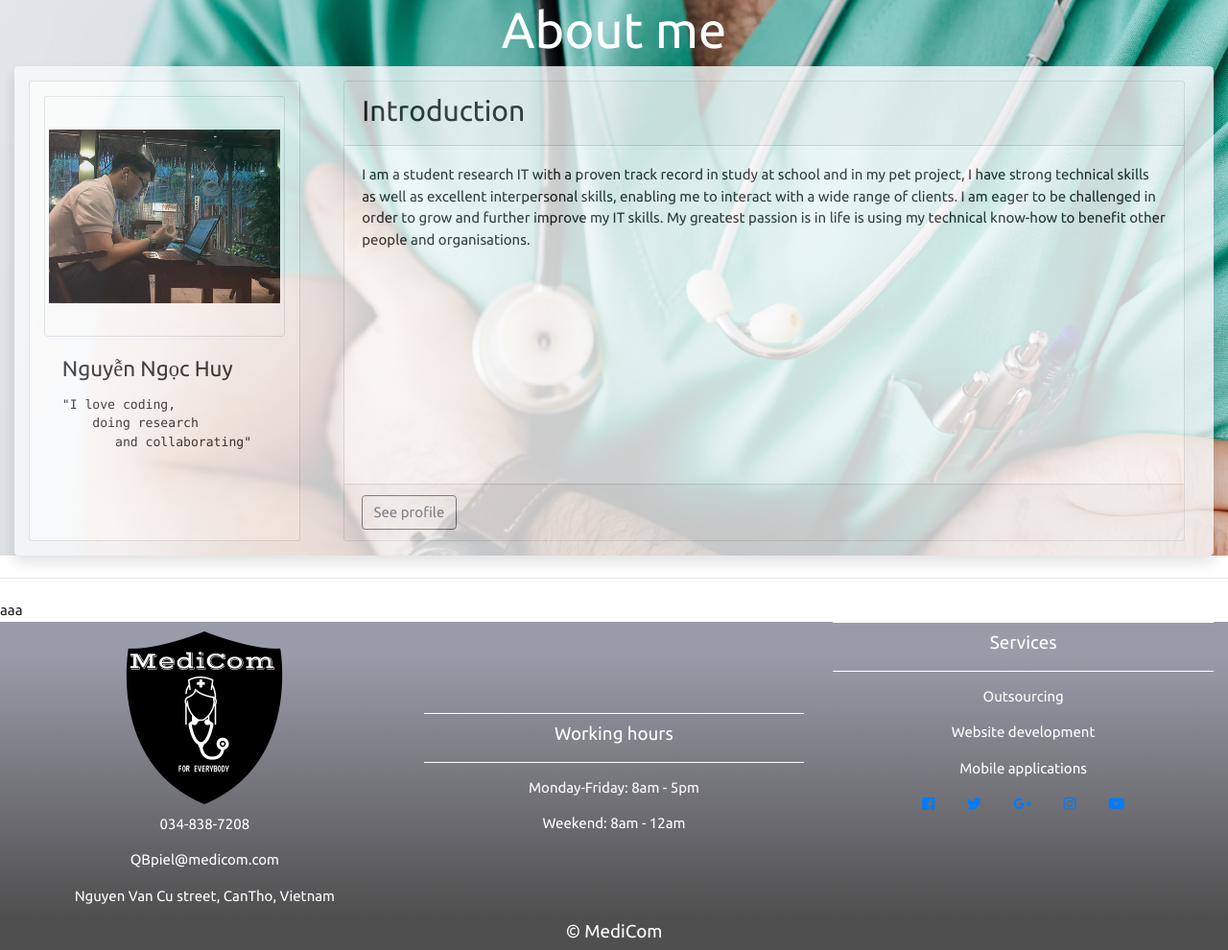
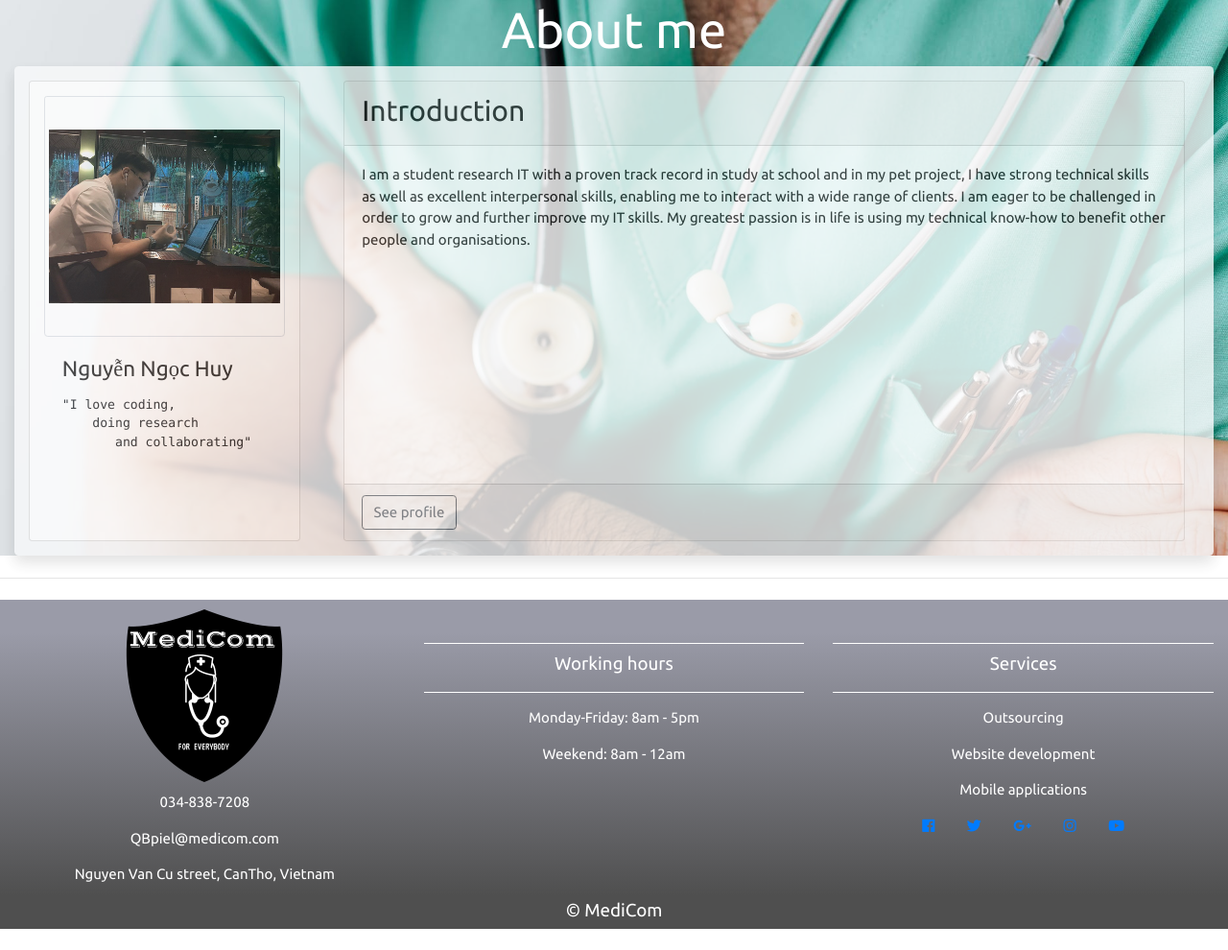
Before and after one commit to huynguyen-py/medicom-live, a Django app: page /home/ in a window 1280 px wide. Shown: the part 2113-3103 px from the top of the page at 96% size. After the commit the page ends 3081 px from the top, so only its background shows below. Run offline with Django 3.2, Linux system fonts and the light colour scheme; data that the repository does not hold is empty; some libraries are stand-ins or nearby versions.

Commit message:
update index home

```diff
--- a/home/static/MediCom/css/style.css
+++ b/home/static/MediCom/css/style.css
@@ -239,6 +239,7 @@ footer {
 }
 
 .time-work, .service{
+    margin-top: 3rem !important;
     border-top: 1px solid white;
     border-bottom: 1px solid white;
     padding: 10px 0px;
--- a/home/templates/MediCom/footer.html
+++ b/home/templates/MediCom/footer.html
@@ -2,26 +2,22 @@
 
 	<footer class="container-fluid">
 		<div class="row text-center">
-			<div class="col-md-4">
+			<div class="col-lg-4 col-md-4 col-xs-12">
 				<img src="{% static 'MediCom/images/main_logo.png' %}">
 				<p>034-838-7208</p>
 				<p>QBpiel@medicom.com</p>
 				<p>Nguyen Van Cu street, CanTho, Vietnam</p>
 			</div>
-			<div class="col-md-4">
+			<div class="col-lg-4 col-md-4 col-xs-12">
 				<div class="time-work">
-
                     <h5>Working hours</h5>
-
                 </div>
 				<p>Monday-Friday: 8am - 5pm</p>
 				<p>Weekend: 8am - 12am</p>
 			</div>
-			<div class="col-md-4">
+			<div class="col-lg-4 col-md-4 col-xs-12">
 				<div class="service">
-
                     <h5>Services</h5>
-
                 </div>
 				<p>Outsourcing</p>
 				<p>Website development</p>
--- a/home/templates/MediCom/home_index.html
+++ b/home/templates/MediCom/home_index.html
@@ -192,7 +192,8 @@
                         </div>
                     </div>
                     <div class="card-footer">
-                        <a href="{% url 'admin_cv' %}" target="_blank" class="btn btn-outline-secondary stretched-link">See profile</a>
+<!--                        <a href="{% url 'admin_cv' %}" target="_blank" class="btn btn-outline-secondary stretched-link">See profile</a>-->
+                        <a href="https://bit.ly/3e6zNvg" target="_blank" class="btn btn-outline-secondary stretched-link">See profile</a>
                     </div>
                 </div>
             </div>
@@ -201,9 +202,6 @@
 </section>
 
 <hr class="my-4">
-<section id="contact">
-    aaa
-</section>
 {% endblock %}
 
 {% block jsblock %}
--- a/home/templates/MediCom/index.html
+++ b/home/templates/MediCom/index.html
@@ -63,7 +63,8 @@
                     Huy Nguyen</div>
                 <div class="text-3">
                     And I'm a <span class="typing"></span></div>
-                <a href="{% url 'admin_cv' %}">Hire me</a>
+<!--                <a href="{% url 'admin_cv' %}">Hire me</a>-->
+                <a href="https://bit.ly/3e6zNvg">Hire me</a>
                 <div class="social-links">
                     <a href="https://www.facebook.com/MediCom-Medical-Community-105334277946421/" target="_blank">
                         <img src="{% static 'MediCom/images/fb_ld.png' %}" alt="">
```
